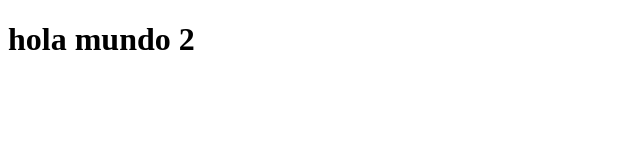
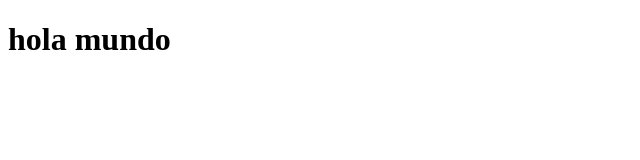
Before and after one commit to bernardocid27/git-ejemplo, a plain HTML site: page index.html in a window 1280 px wide. Shown: the full height of the page, 0-640 px from the left. Drawn offline with Linux system fonts and the light colour scheme.

Commit message:
html, h1 y estilos

```diff
--- a/index.html
+++ b/index.html
@@ -4,7 +4,7 @@
     <meta charset="UTF-8">
     <meta name="viewport" content="width=device-width, initial-scale=1.0">
     <title>Document</title>
-    <h1>hola mundo 2</h1>
+    <h1>hola mundo</h1>
 </head>
 <body>
 
```
